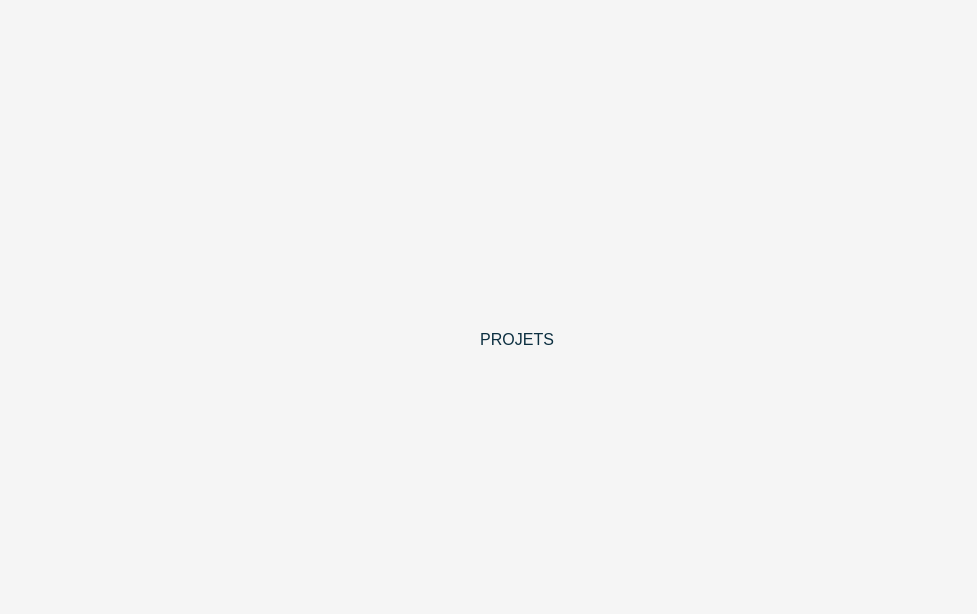
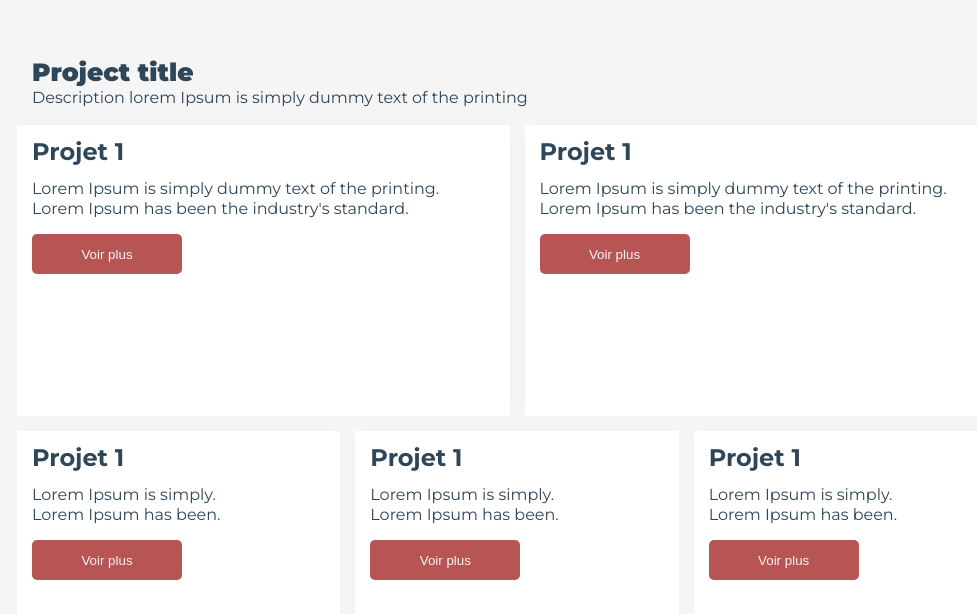
Before and after one commit to ASiaka/portfolio-nextjs, a Next.js app: page / in a window 1280 px wide. Shown: the part 1666-2280 px from the top of the page, without its empty margins (123-1100 px from the left). Built offline with nearby package versions, Linux system fonts and the light colour scheme.

Commit message:
creation page projets

```diff
--- a/src/app/projets/page.js
+++ b/src/app/projets/page.js
@@ -4,7 +4,42 @@ export default function Projets() {
 
     return (
         <main id="projets" className={styles.projets}>
-            <p>PROJETS</p>
+            <div className={styles.projetsContent}>
+                <div className={styles.titleContent}>
+                    <h1 className={styles.title}>Project title</h1>
+                    <p className={styles.subTitle}>Description lorem Ipsum is simply dummy text of the printing</p>
+                </div>
+                <div className={styles.projet + " " + styles.projetOne}>
+                    <h3 className={styles.title}>Projet 1</h3>
+                    <p className={styles.paragraph}>Lorem Ipsum is simply dummy text of the printing.</p>
+                    <p className={styles.paragraph}>Lorem Ipsum has been the industry's standard.</p>
+                    <button className={styles.button}>Voir plus</button>
+                </div>
+                <div className={styles.projet + " " + styles.projetTwo}>
+                    <h3 className={styles.title}>Projet 1</h3>
+                    <p className={styles.paragraph}>Lorem Ipsum is simply dummy text of the printing.</p>
+                    <p className={styles.paragraph}>Lorem Ipsum has been the industry's standard.</p>
+                    <button className={styles.button}>Voir plus</button>
+                </div>
+                <div className={styles.projet + " " + styles.projetThree}>
+                    <h3 className={styles.title}>Projet 1</h3>
+                    <p className={styles.paragraph}>Lorem Ipsum is simply.</p>
+                    <p className={styles.paragraph}>Lorem Ipsum has been.</p>
+                    <button className={styles.button}>Voir plus</button>
+                </div>
+                <div className={styles.projet + " " + styles.projetFour}>
+                    <h3 className={styles.title}>Projet 1</h3>
+                    <p className={styles.paragraph}>Lorem Ipsum is simply.</p>
+                    <p className={styles.paragraph}>Lorem Ipsum has been.</p>
+                    <button className={styles.button}>Voir plus</button>
+                </div>
+                <div className={styles.projet + " " + styles.projetFive}>
+                    <h3 className={styles.title}>Projet 1</h3>
+                    <p className={styles.paragraph}>Lorem Ipsum is simply.</p>
+                    <p className={styles.paragraph}>Lorem Ipsum has been.</p>
+                    <button className={styles.button}>Voir plus</button>
+                </div>
+            </div>
         </main>
     )
 }
--- a/src/app/projets/projets.module.scss
+++ b/src/app/projets/projets.module.scss
@@ -1,10 +1,102 @@
 @use '../vars';
+@import url('https://fonts.googleapis.com/css2?family=Montserrat:ital,wght@0,100..900;1,100..900&display=swap');
 
 .projets {
     width: 100%;
     height: 100vh;
     background-color: vars.$gray;
+    color: vars.$blue;
     display: flex;
     justify-content: center;
     align-items: center;
+    font-family: 'Montserrat', sans-serif;
+    box-sizing: border-box;
+
+    .projetsContent {
+        width: 80%;
+        height: 70%;
+        max-width: 1000px;
+        // background-color: aquamarine;
+        display: grid;
+        gap: 15px;
+        grid-template-columns: repeat(6, 1fr);
+        grid-template-rows: 50px repeat(5, 1fr);
+
+        .titleContent {
+            grid-area: 1 / 1 / 2 / 7;
+            // background-color: white;
+            color: vars.$blue;
+            padding-left: 15px;
+
+            .title {
+                font-size: 25px;
+                font-weight: 900;
+                margin-bottom: 5px;
+            }
+
+            .subTitle {
+
+            }
+        }
+
+        .projet {
+            padding: 15px;
+            background-color: white;
+            box-shadow: 0 0 10px -10px #2f4558;
+
+            .title {
+                font-size: 1.5em;
+                font-weight: bold;
+                margin-bottom: 15px;
+            }
+
+            .paragraph {
+                line-height: 20px;
+            }
+
+            .button {
+                width: 150px;
+                height: 40px;
+                border-radius: 5px;
+                border: none;
+                background-color: rgba(165, 42, 42, 0.8);
+                color: vars.$gray;
+                margin-top: 15px;
+                transition: 1.3s;
+
+                &:hover {
+                    background-color: brown;
+                    transition: 1.3s;
+                }
+            }
+        }
+
+        .projetOne {
+            // background-color: yellow;
+            grid-column-start: 1;
+            grid-column-end: span 3;
+            grid-row-start: 2;
+            grid-row-end: 5;
+        }
+        .projetTwo {
+            // background-color: green;
+            grid-column-start: 4;
+            grid-column-end: 7;
+            grid-row-start: 2;
+            grid-row-end: span 3;
+        }
+        .projetThree {
+            // background-color: blue;
+            grid-column: 1 / span 2;
+            grid-row: 5 / span 2;
+        }
+        .projetFour {
+            // background-color: red;
+            grid-area: 5 / 3 / 7 / 5;
+        }
+        .projetFive {
+            // background-color: orange;
+            grid-area: 5 / 5 / span 2 / span 2;
+        }
+    }
 }
```
